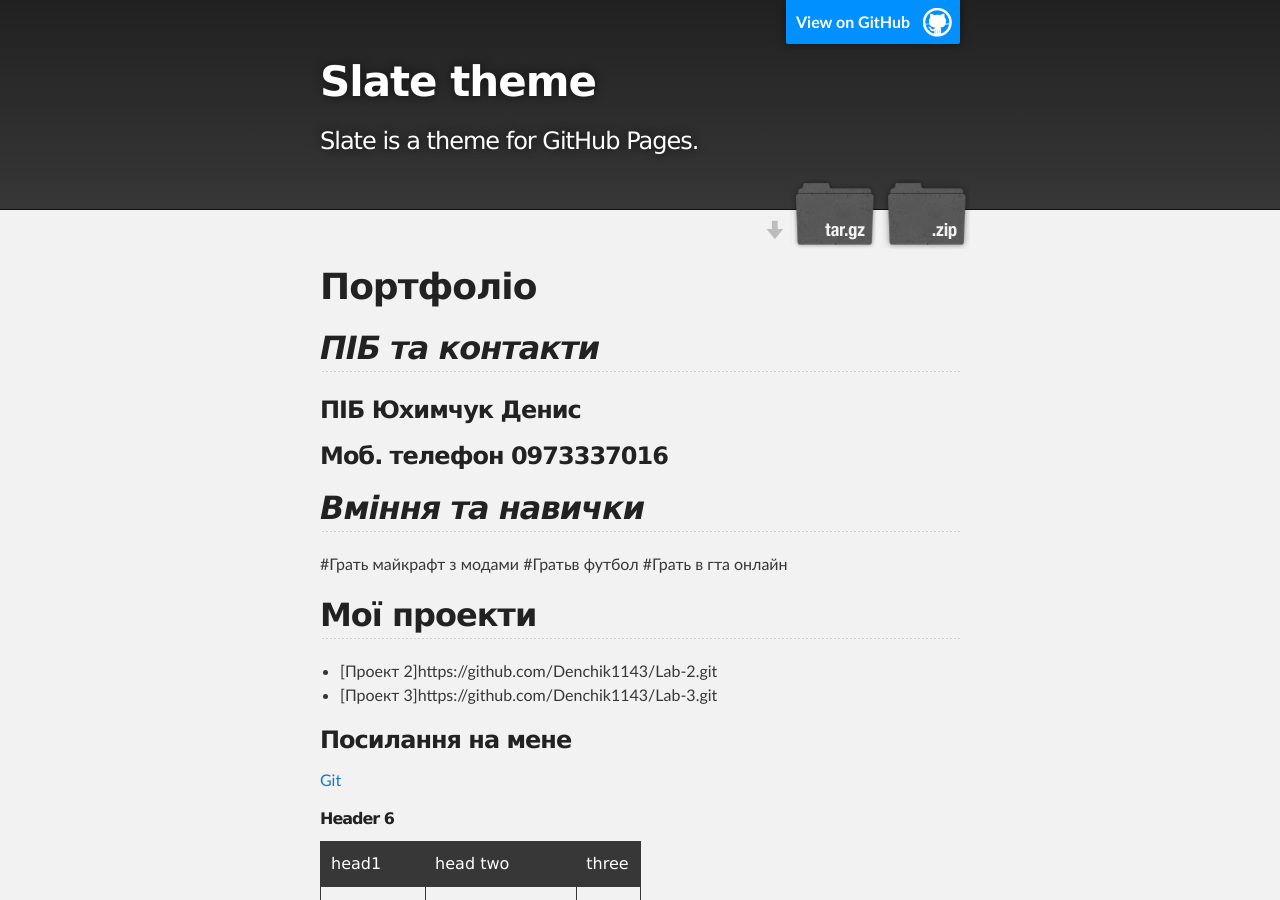
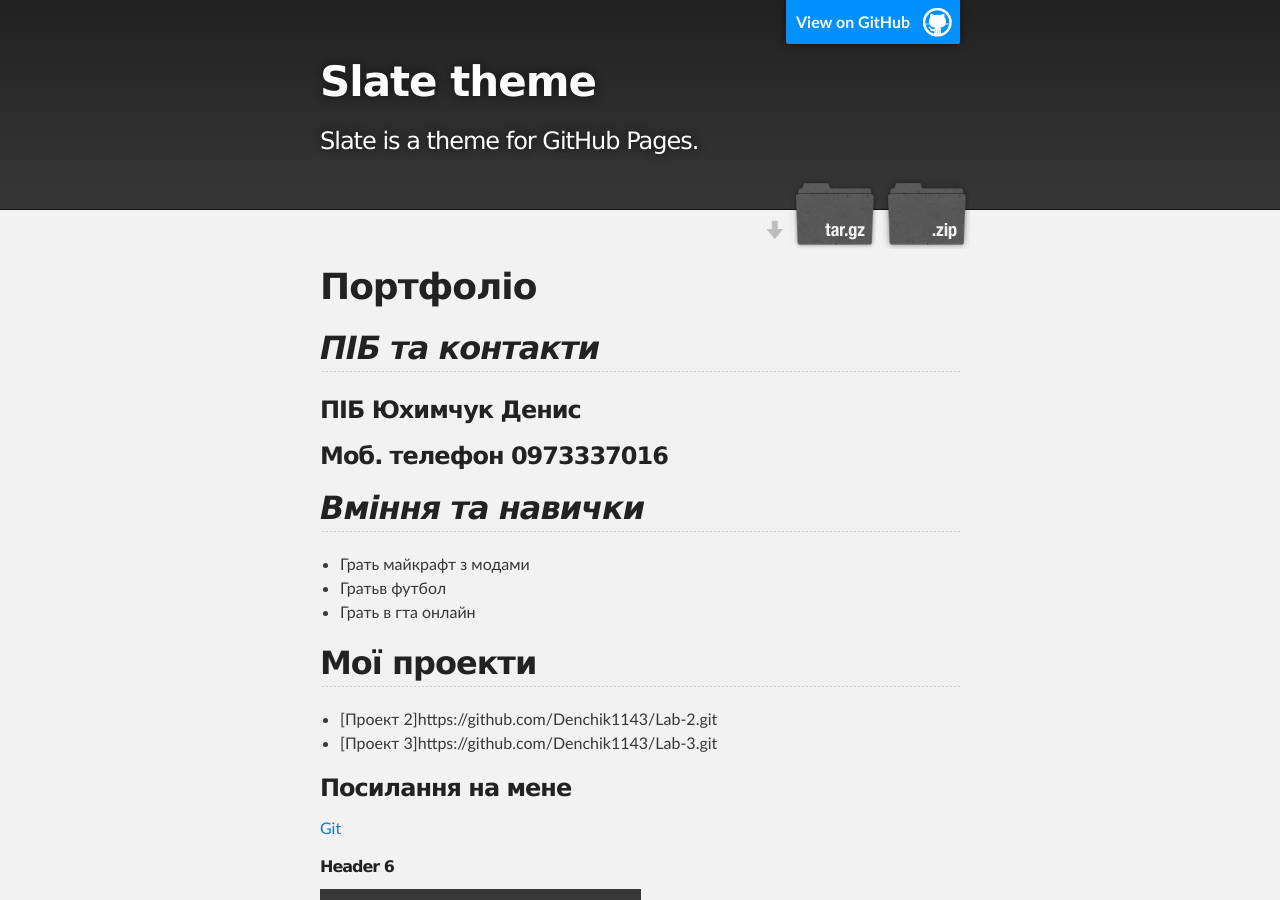
Before and after one commit to Denchik1143/DenchikM1.github.io, a Jekyll site: the page built from index.md, in a window 1280 px wide and 900 px high. Built offline with Jekyll 4.4.1, drawn with Linux system fonts in a browser that asks for light colours; our own code applies the rules of GitHub Pages for plain Markdown files.

```diff
--- a/index.md
+++ b/index.md
@@ -13,9 +13,9 @@ layout: default
 
 ## **_Вміння та навички_**
 
-#Грать майкрафт з модами
-#Гратьв футбол
-#Грать в гта онлайн
+* Грать майкрафт з модами
+* Гратьв футбол
+* Грать в гта онлайн
 
 ## Мої проекти
 
```
